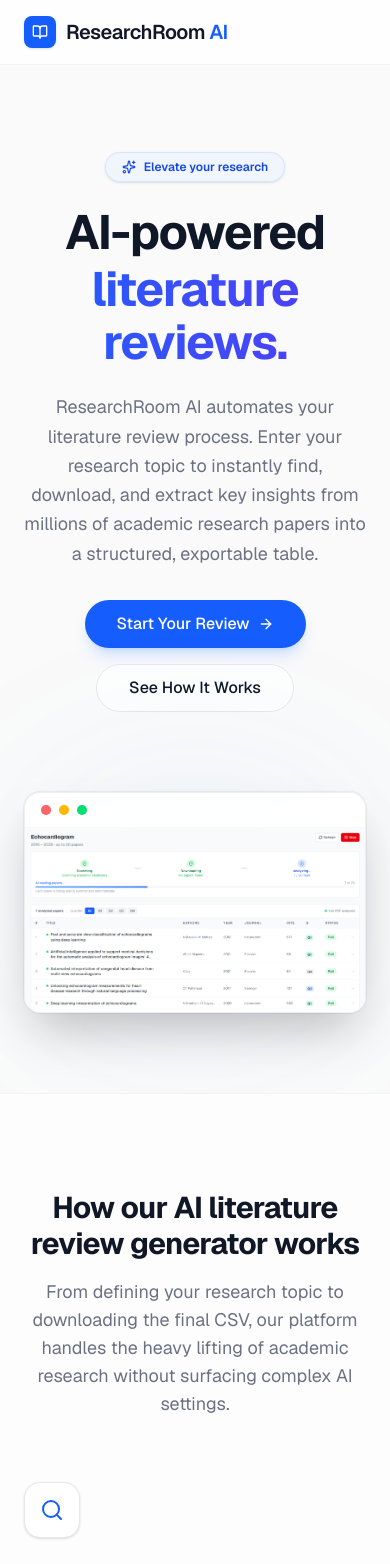
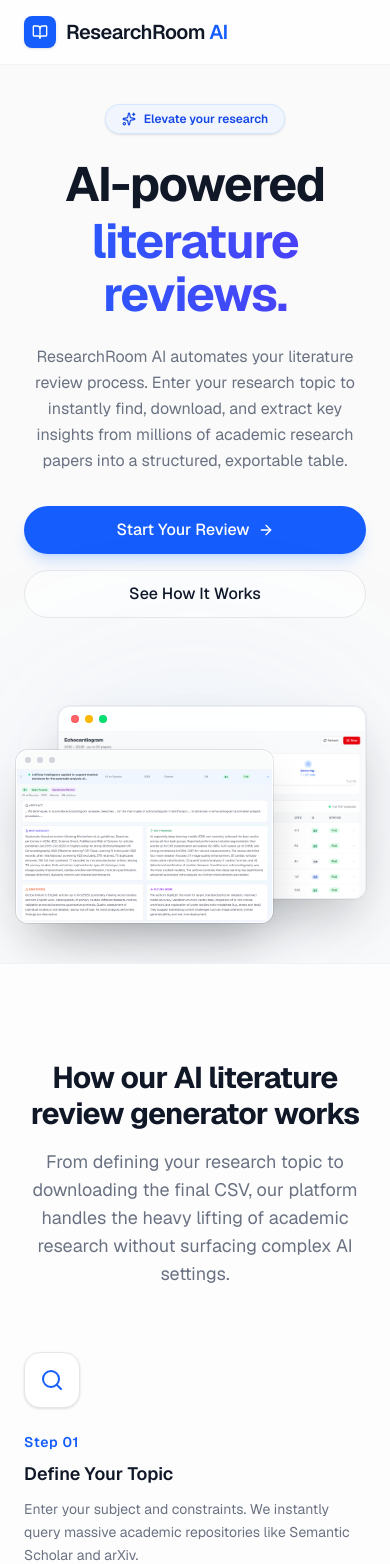
Before and after one commit to dev-fuadhasan/ailiterature, a Next.js app: page / in a window 390 px wide. Shown: the top 1564 px of the page. Built offline with nearby package versions, Linux system fonts and the light colour scheme; no server answers.

Commit message:
design: heavily optimize hero layout for responsive scaling and screenshot clarity

```diff
--- a/src/app/page.tsx
+++ b/src/app/page.tsx
@@ -46,7 +46,7 @@ export default async function LandingPage() {
       </nav>
 
       {/* Hero */}
-      <section className="relative pt-32 pb-20 md:pt-40 md:pb-28 overflow-hidden">
+      <section className="relative pt-24 pb-16 md:pt-32 md:pb-20 overflow-hidden">
         {/* Sleek background decoration */}
         <div className="absolute inset-0 -z-10 bg-[linear-gradient(to_right,#80808012_1px,transparent_1px),linear-gradient(to_bottom,#80808012_1px,transparent_1px)] bg-[size:24px_24px]"></div>
         <div className="absolute top-0 inset-x-0 flex justify-center -z-10 pointer-events-none opacity-50">
@@ -54,36 +54,36 @@ export default async function LandingPage() {
         </div>
 
         <div className="max-w-7xl mx-auto px-6">
-          <div className="flex flex-col lg:flex-row items-center gap-12 lg:gap-16">
+          <div className="flex flex-col lg:flex-row items-center gap-10 lg:gap-16">
 
             {/* Left Column: Copy & CTA */}
-            <div className="flex-1 text-center lg:text-left pt-6">
+            <div className="flex-1 text-center lg:text-left pt-2 md:pt-6">
               <Badge variant="secondary" className="mb-6 text-blue-700 bg-blue-50/80 hover:bg-blue-100 border border-blue-200/60 rounded-full px-4 py-1.5 shadow-sm transition-colors cursor-default backdrop-blur-sm">
                 <Sparkles className="h-3.5 w-3.5 mr-2" /> Elevate your research
               </Badge>
               <h1 className="text-5xl lg:text-6xl xl:text-7xl font-bold tracking-tight text-gray-900 mb-6 leading-[1.1]">
                 AI-powered <span className="block mt-1 text-transparent bg-clip-text bg-gradient-to-r from-blue-600 to-indigo-600">literature reviews.</span>
               </h1>
-              <p className="text-lg text-gray-500 mb-8 leading-relaxed max-w-xl mx-auto lg:mx-0">
+              <p className="text-base md:text-lg text-gray-500 mb-8 leading-relaxed max-w-xl mx-auto lg:mx-0">
                 ResearchRoom AI automates your literature review process. Enter your research topic to instantly find, download, and extract key insights from millions of academic research papers into a structured, exportable table.
               </p>
 
               <div className="flex flex-col sm:flex-row items-center justify-center lg:justify-start gap-4">
                 {isSignedIn ? (
-                  <Link href="/dashboard">
-                    <Button size="lg" className="rounded-full h-12 px-8 text-base shadow-lg shadow-blue-500/20 hover:shadow-xl hover:shadow-blue-500/30 transition-all gap-2">
+                  <Link href="/dashboard" className="w-full sm:w-auto">
+                    <Button size="lg" className="w-full sm:w-auto rounded-full h-12 px-8 text-base shadow-lg shadow-blue-500/20 hover:shadow-xl hover:shadow-blue-500/30 transition-all gap-2">
                       Go to Dashboard <ArrowRight className="h-4 w-4" />
                     </Button>
                   </Link>
                 ) : (
                   <>
-                    <Link href="/login">
-                      <Button size="lg" className="rounded-full h-12 px-8 text-base shadow-lg shadow-blue-500/20 hover:shadow-xl hover:shadow-blue-500/30 transition-all gap-2">
+                    <Link href="/login" className="w-full sm:w-auto">
+                      <Button size="lg" className="w-full sm:w-auto rounded-full h-12 px-8 text-base shadow-lg shadow-blue-500/20 hover:shadow-xl hover:shadow-blue-500/30 transition-all gap-2">
                         Start Your Review <ArrowRight className="h-4 w-4" />
                       </Button>
                     </Link>
-                    <Link href="/#how-it-works">
-                      <Button size="lg" variant="outline" className="rounded-full h-12 px-8 text-base border-gray-200 bg-white/50 backdrop-blur-sm hover:bg-white hover:border-gray-300 transition-all">
+                    <Link href="/#how-it-works" className="w-full sm:w-auto">
+                      <Button size="lg" variant="outline" className="w-full sm:w-auto rounded-full h-12 px-8 text-base border-gray-200 bg-white/50 backdrop-blur-sm hover:bg-white hover:border-gray-300 transition-all">
                         See How It Works
                       </Button>
                     </Link>
@@ -93,15 +93,17 @@ export default async function LandingPage() {
             </div>
 
             {/* Right Column: Product Screenshots */}
-            <div className="flex-[1.2] lg:w-full relative perspective-[2000px] mt-8 lg:mt-0">
-              <div className="absolute top-1/2 left-1/2 -translate-x-1/2 -translate-y-1/2 w-[80%] h-[80%] bg-blue-500/10 blur-[100px] rounded-full pointer-events-none"></div>
+            {/* The user requested clear visibility. Now we stack them beautifully on mobile and stagger them cleanly on desktop without obscuring important parts. */}
+            <div className="flex-[1.2] w-full relative mt-12 lg:mt-0">
+              <div className="absolute top-1/2 left-1/2 -translate-x-1/2 -translate-y-1/2 w-[90%] h-[90%] bg-blue-500/10 blur-[100px] rounded-full pointer-events-none"></div>
 
+              <div className="relative w-full max-w-2xl mx-auto lg:max-w-none">
                 {/* Main Background Screenshot (App View) */}
-              <div className="relative rounded-2xl border border-gray-200/60 bg-white/40 backdrop-blur-lg shadow-2xl xl:w-[95%] w-full overflow-hidden ml-auto transform transition-transform duration-700 hover:-translate-y-1 hover:shadow-3xl ring-1 ring-gray-900/5">
-                <div className="flex items-center gap-2 px-4 py-3 border-b border-gray-100/60 bg-white/80 backdrop-blur-md">
-                  <div className="w-2.5 h-2.5 rounded-full bg-red-400 border border-red-500/20"></div>
-                  <div className="w-2.5 h-2.5 rounded-full bg-amber-400 border border-amber-500/20"></div>
-                  <div className="w-2.5 h-2.5 rounded-full bg-green-400 border border-green-500/20"></div>
+                <div className="relative rounded-xl md:rounded-2xl border border-gray-200/60 bg-white/40 backdrop-blur-lg shadow-2xl w-[90%] md:w-[85%] lg:w-[90%] overflow-hidden ml-auto transform transition-transform duration-700 hover:-translate-y-1 hover:shadow-3xl ring-1 ring-gray-900/5">
+                  <div className="flex items-center gap-1.5 md:gap-2 px-3 md:px-4 py-2 md:py-3 border-b border-gray-100/60 bg-white/80 backdrop-blur-md">
+                    <div className="w-2 h-2 md:w-2.5 md:h-2.5 rounded-full bg-red-400 border border-red-500/20"></div>
+                    <div className="w-2 h-2 md:w-2.5 md:h-2.5 rounded-full bg-amber-400 border border-amber-500/20"></div>
+                    <div className="w-2 h-2 md:w-2.5 md:h-2.5 rounded-full bg-green-400 border border-green-500/20"></div>
                   </div>
                   <Image
                     src="/img1.png"
@@ -116,11 +118,11 @@ export default async function LandingPage() {
                 </div>
 
                 {/* Overlapping Focus Screenshot (Details View) */}
-              <div className="absolute -bottom-10 -left-6 md:-left-12 lg:-left-16 rounded-2xl border border-white/80 bg-white/95 backdrop-blur-xl shadow-2xl overflow-hidden w-[65%] sm:w-[55%] z-10 transition-all duration-500 hover:-translate-y-2 hover:scale-[1.02] hover:shadow-blue-900/20 ring-1 ring-gray-900/10 hidden sm:block">
-                <div className="flex items-center gap-2 px-3 py-2 border-b border-gray-100/80 bg-gray-50/80">
-                  <div className="w-2 h-2 rounded-full bg-gray-300"></div>
-                  <div className="w-2 h-2 rounded-full bg-gray-300"></div>
-                  <div className="w-2 h-2 rounded-full bg-gray-300"></div>
+                <div className="absolute -bottom-6 -left-2 md:-bottom-10 md:left-0 lg:-bottom-12 lg:-left-8 rounded-xl md:rounded-2xl border border-white/80 bg-white/95 backdrop-blur-xl shadow-2xl overflow-hidden w-[75%] md:w-[65%] lg:w-[60%] z-10 transition-all duration-500 hover:-translate-y-2 hover:scale-[1.02] hover:shadow-blue-900/20 ring-1 ring-gray-900/10">
+                  <div className="flex items-center gap-1.5 md:gap-2 px-2 md:px-3 py-1.5 md:py-2 border-b border-gray-100/80 bg-gray-50/80">
+                    <div className="w-1.5 h-1.5 md:w-2 md:h-2 rounded-full bg-gray-300"></div>
+                    <div className="w-1.5 h-1.5 md:w-2 md:h-2 rounded-full bg-gray-300"></div>
+                    <div className="w-1.5 h-1.5 md:w-2 md:h-2 rounded-full bg-gray-300"></div>
                   </div>
                   <Image
                     src="/img2.png"
@@ -132,6 +134,7 @@ export default async function LandingPage() {
                     priority
                     unoptimized={true}
                   />
+                </div>
               </div>
             </div>
 
```
Lines whose indentation alone changed are shown as unchanged.
